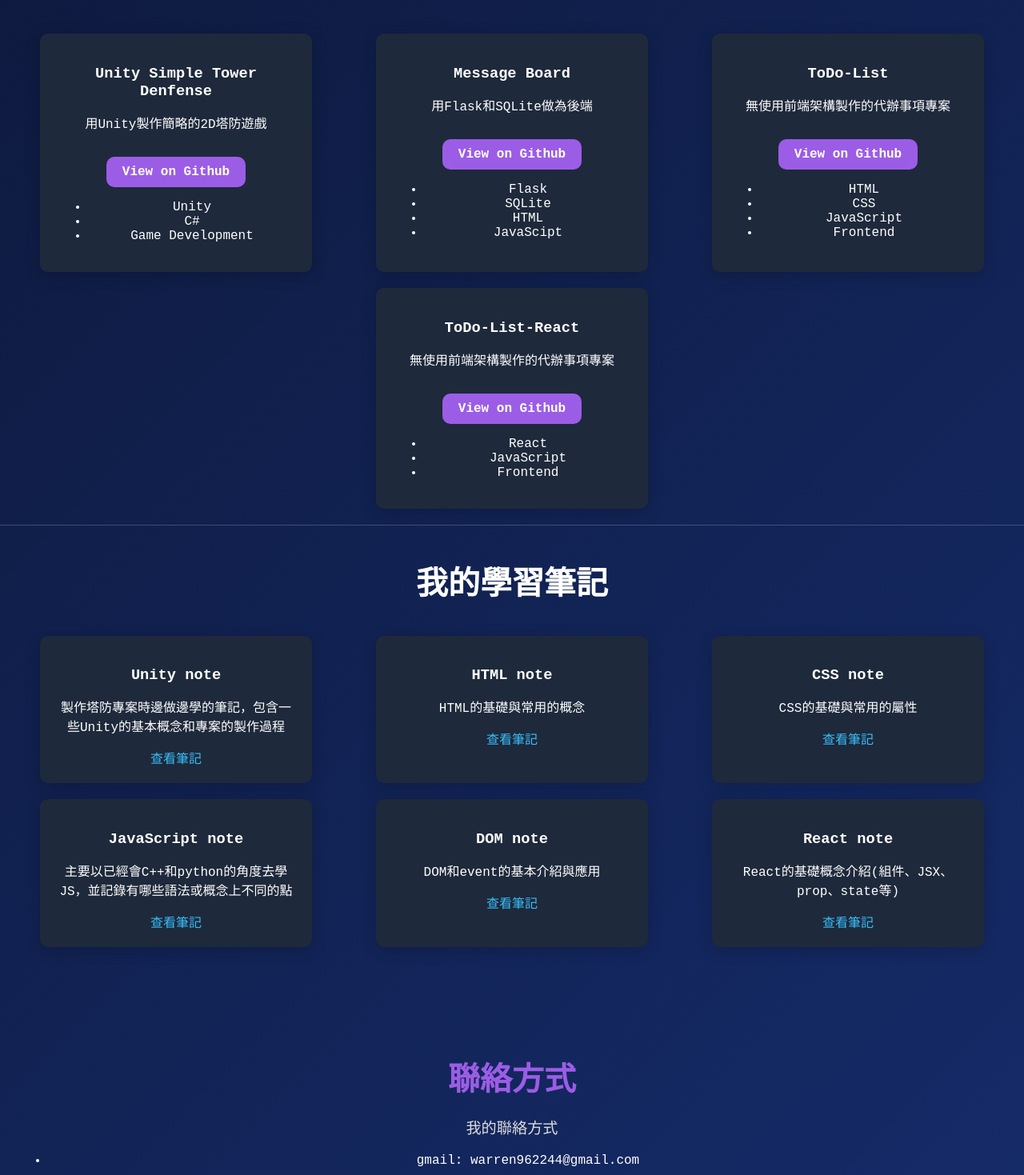
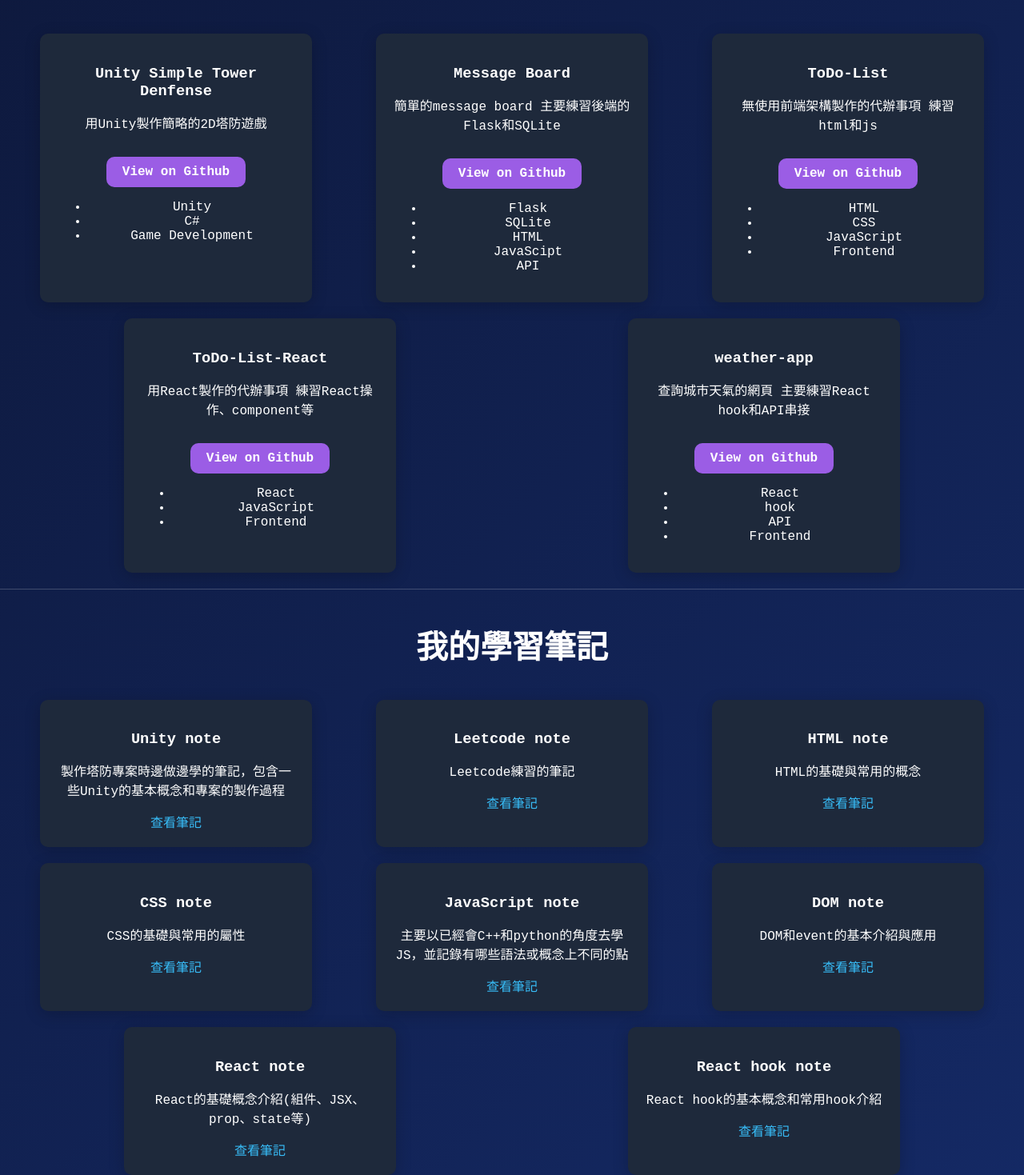
Before and after one commit to hane96/website, a React (Vite) app: page / in a window 1280 px wide. Shown: the part 1927-3396 px from the top of the page at 80% size. Built offline with nearby package versions, Linux system fonts and the light colour scheme.

Commit message:
update projects and notes 0520

```diff
--- a/src/Components/NoteWrapper.jsx
+++ b/src/Components/NoteWrapper.jsx
@@ -6,6 +6,11 @@ const notes = [
         title: "Unity note",
         description: "製作塔防專案時邊做邊學的筆記，包含一些Unity的基本概念和專案的製作過程",
         link: "https://github.com/hane96/UnitySimpleTowerDefense/blob/main/note.md"
+    },
+    {
+        title: "Leetcode note",
+        description: "Leetcode練習的筆記",
+        link: "https://github.com/hane96/leetcode_notes_changing/blob/main/leetcode_notes.md"
     },
     {
         title: "HTML note",
@@ -31,7 +36,12 @@ const notes = [
         title: "React note",
         description: "React的基礎概念介紹(組件、JSX、prop、state等)",
         link: "https://github.com/hane96/frontend_related/blob/main/note/react_note.md"
-    }
+    },
+    {
+        title: "React hook note",
+        description: "React hook的基本概念和常用hook介紹",
+        link: "https://github.com/hane96/frontend_related/blob/main/note/hook_note.md"
+    },
 ]
 
 function NoteWrapper() {
--- a/src/Components/ProjectWrapper.jsx
+++ b/src/Components/ProjectWrapper.jsx
@@ -11,21 +11,27 @@ function ProjectWrapper() {
         },
         {
             title: "Message Board",
-            description: "用Flask和SQLite做為後端",
+            description: "簡單的message board 主要練習後端的Flask和SQLite",
             link: "https://github.com/hane96/message_board",
-            tags: ["Flask", "SQLite", "HTML", "JavaScipt"]
+            tags: ["Flask", "SQLite", "HTML", "JavaScipt", "API"]
         },
         {
             title: "ToDo-List",
-            description: "無使用前端架構製作的代辦事項專案",
+            description: "無使用前端架構製作的代辦事項 練習html和js",
             link: "https://github.com/hane96/frontend_related/tree/main/todo-list",
             tags: ["HTML", "CSS", "JavaScript", "Frontend"]
         },
         {
             title: "ToDo-List-React",
-            description: "無使用前端架構製作的代辦事項專案",
+            description: "用React製作的代辦事項 練習React操作、component等",
             link: "https://github.com/hane96/frontend_related/tree/main/todo-list-React",
             tags: ["React", "JavaScript", "Frontend"]
+        },
+        {
+            title: "weather-app",
+            description: "查詢城市天氣的網頁 主要練習React hook和API串接 ",
+            link: "https://github.com/hane96/frontend_related/tree/main/weather-app",
+            tags: ["React", "hook", "API", "Frontend"]
         }
     ]
 
```
